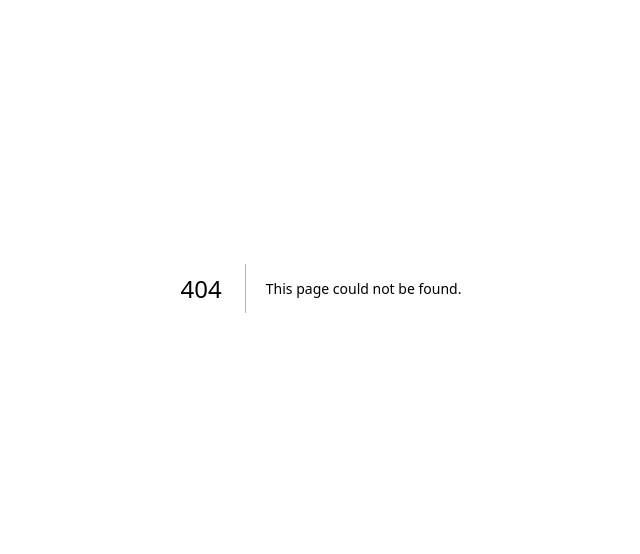
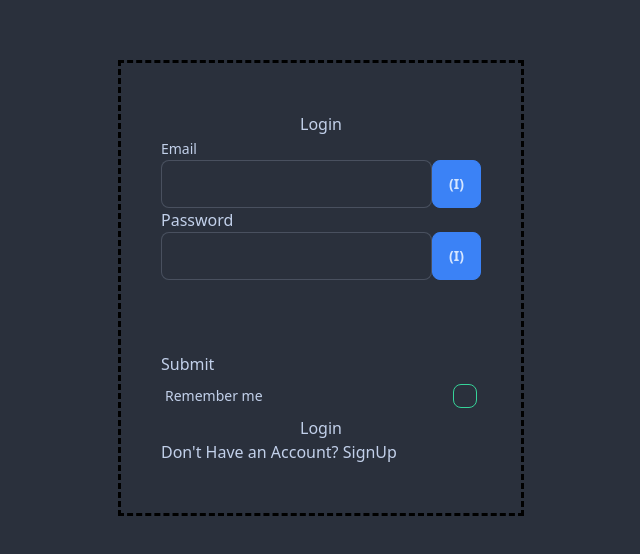
Before and after one commit to srshah27/agenda-builder, a Next.js app: page /Test in a window 1280 px wide. Before the commit this address had no page. Shown: the part 112-666 px from the top of the page, without its empty margins (319-959 px from the left). Built offline with nearby package versions, Linux system fonts and the light colour scheme.

Commit message:
Login w Formik

```diff
--- a/src/pages/Login.js
+++ b/src/pages/Login.js
@@ -1,4 +1,5 @@
 import React from 'react'
+import { Formik, Form, Field, ErrorMessage } from 'formik';
 
 function Login() {
   return (
@@ -16,7 +17,15 @@ function Login() {
               <label htmlFor="">Password</label>
             </div>
             <div>
-
+              <label htmlFor="">
+                <input type="checkbox" name="" id="" />
+                Remeber Me
+              </label>
+              <a href="#">Forget Password</a>
+            </div>
+            <button>Login</button>
+            <div className="register">
+              <p>Don't Have an Account? <a href="#">SignUp</a></p>
             </div>
           </form>
         </div>
--- /dev/null
+++ b/src/pages/Test.js
@@ -0,0 +1,139 @@
+import React from 'react'
+import { Formik, Form, Field, ErrorMessage } from 'formik'
+
+function Test() {
+  return (
+    <div>
+      <Formik
+        initialValues={{ email: '', password: '' }}
+        validate={(values) => {
+          const errors = {}
+          if (!values.email) {
+            errors.email = 'Required'
+          } else if (
+            !/^[A-Z0-9._%+-]+@[A-Z0-9.-]+\.[A-Z]{2,}$/i.test(values.email)
+          ) {
+            errors.email = 'Invalid email address'
+          }
+          return errors
+        }}
+        onSubmit={(values, { setSubmitting }) => {
+          setTimeout(() => {
+            alert(JSON.stringify(values, null, 2))
+            setSubmitting(false)
+          }, 400)
+        }}
+      >
+        {({ isSubmitting }) => (
+          <>
+            <section className="flex flex-col justify-center items-center min-h-screen w-full">
+              <div className="relative w-[400px] outline-dashed h-[450px] flex flex-col justify-center items-center outline-black">
+                <h2 className="text-center ">Login</h2>
+                <div className="form-control w-full max-w-xs">
+                  <Form>
+                    <label htmlFor="" className="label-text">
+                      <span>Email</span>
+                    </label>
+                    <div className="flex">
+                      <Field
+                        type="email"
+                        name="email"
+                        className="input input-bordered w-full max-w-xs"
+                      />
+                      <label htmlFor="my-modal-4" className="btn">
+                        (i)
+                      </label>
+
+                      {/* Put this part before </body> tag */}
+                      <input
+                        type="checkbox"
+                        id="my-modal-4"
+                        className="modal-toggle"
+                      />
+                      <label
+                        htmlFor="my-modal-4"
+                        className="modal cursor-pointer"
+                      >
+                        <label className="modal-box relative" htmlFor="">
+                          <h3 className="text-lg font-bold">
+                            <ErrorMessage name="email" component="div" />
+                          </h3>
+                        </label>
+                      </label>
+                    </div>
+                    <label htmlFor="">Password</label>
+                    <div className="flex">
+                      <Field
+                        type="password"
+                        name="password"
+                        className="input input-bordered w-full max-w-xs"
+                      />
+                      <label htmlFor="my-modal-4" className="btn">
+                        (i)
+                      </label>
+
+                      {/* Put this part before </body> tag */}
+                      <input
+                        type="checkbox"
+                        id="my-modal-4"
+                        className="modal-toggle"
+                      />
+                      <label
+                        htmlFor="my-modal-4"
+                        className="modal cursor-pointer"
+                      >
+                        <label className="modal-box relative" htmlFor="">
+                          <h3 className="text-lg font-bold">
+                            <ErrorMessage name="password" component="div" />
+                          </h3>
+                        </label>
+                      </label>
+                    </div>
+                    <br />
+                    <br />
+                    <br />
+                    {/* <div className="flex">
+                    <div className="form-control">
+                      <label className="label">
+                        <span className="label-text">Your Email</span>
+                      </label>
+                      <label className="input-group">
+                        <span>Email</span>
+                        <input
+                          type="text"
+                          placeholder="info@site.com"
+                          className="input input-bordered"
+                        />
+                      </label>
+                    </div>
+                  </div> */}
+                    <button type="submit" disabled={isSubmitting}>
+                      Submit
+                    </button>
+                  </Form>
+                  <div className="form-control">
+                    <label className="cursor-pointer label">
+                      <span className="label-text">Remember me</span>
+                      <input
+                        type="checkbox"
+                        className="checkbox checkbox-success"
+                      />
+                    </label>
+                  </div>
+                  <button>Login</button>
+                  <div className="register">
+                    <p>
+                      Don't Have an Account? <a href="#">SignUp</a>
+                    </p>
+                  </div>
+                </div>
+              </div>
+            </section>
+          </>
+        )}
+      </Formik>
+    </div>
+  )
+}
+
+export default Test
--- a/src/styles/globals.css
+++ b/src/styles/globals.css
@@ -2,6 +2,8 @@
 @tailwind components;
 @tailwind utilities;
 
-.gradient {
-  background: linear-gradient(90deg, #d53369 0%, #daae51 100%);
+* {
+  margin: 0;
+  padding: 0;
+  box-sizing: border-box;
 }
```
